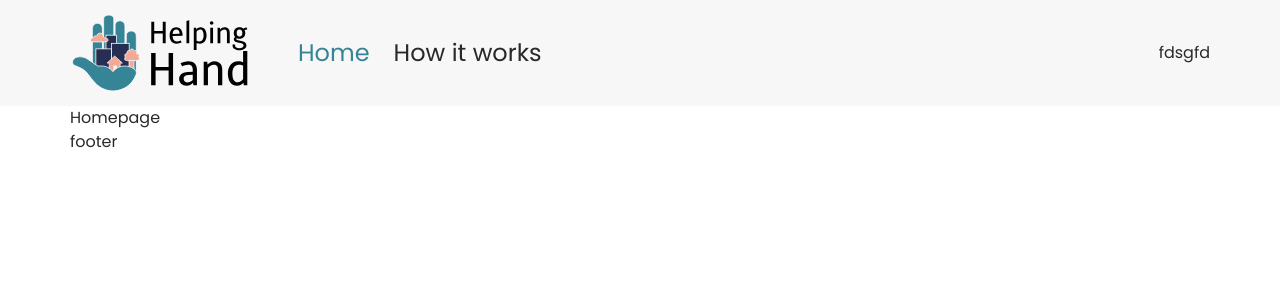
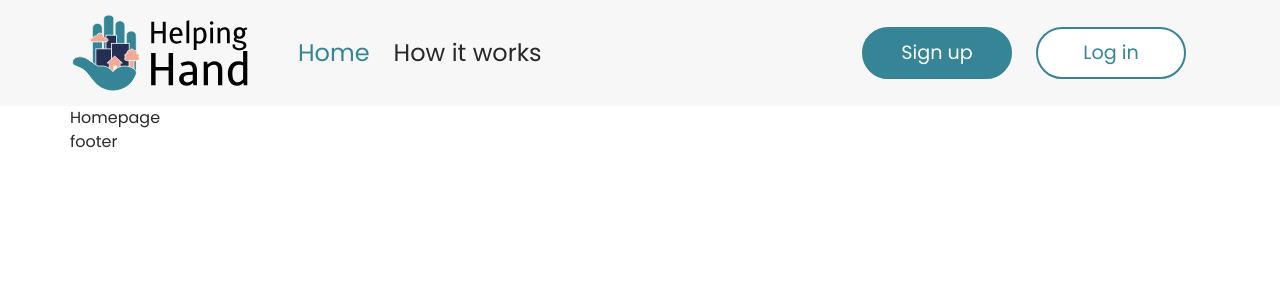
Before and after one commit to MathieuParadis/helping-hand, a React (Create React App) app: page / in a window 1280 px wide. Shown: the top 300 px of the page. Built offline with nearby package versions, Linux system fonts and the light colour scheme.

Commit message:
Edited navbar

```diff
--- a/src/components/Navigation.jsx
+++ b/src/components/Navigation.jsx
@@ -37,7 +37,10 @@ const Navigation = () => {
               <NavLink exact="true" to="/how-it-works" className="navlink h4 me-2 me-xl-4 mb-0">How it works</NavLink>
             </div>
           </div>
-          fdsgfd
+          <div className="connection-buttons">
+            <NavLink exact="true" to="/signup" className="btn button-w150 button-primary h4 me-2 me-xl-4 mb-0">Sign up</NavLink>
+            <NavLink exact="true" to="/signin" className="btn button-w150 button-outline-primary h4 me-2 me-xl-4 mb-0">Log in</NavLink>
+          </div>
         </div>
 
 
--- a/src/styles/_settings.scss
+++ b/src/styles/_settings.scss
@@ -125,3 +125,38 @@ a {
 .pointer {
   cursor: pointer;
 }
+
+.button-w150 {
+  width: 150px;
+  padding: 10px;
+}
+
+.button-w200 {
+  width: 200px;
+  padding: 10px;
+}
+
+.button-primary {
+  background-color: var(--prim-color);
+  color: var(--basic-color-white);
+  border: 2px solid var(--prim-color);
+  border-radius: 50px;
+
+  &:hover {
+    background-color: var(--darker-prim-color);
+    color: var(--basic-color-white);
+    border: 2px solid var(--darker-prim-color);
+  }
+}
+
+.button-outline-primary {
+  background-color: var(--basic-color-white);
+  color: var(--prim-color);
+  border: 2px solid var(--prim-color);
+  border-radius: 50px;
+
+  &:hover {
+    background-color: var(--prim-color);
+    color: var(--basic-color-white);
+  }
+}
--- a/src/styles/components/_navigation.scss
+++ b/src/styles/components/_navigation.scss
@@ -29,4 +29,10 @@
   .active {
     color: var(--prim-color);
   }
+
+  .connection-buttons {
+    a {
+      font-size: 1.2em;
+    }
+  }
 }
```
